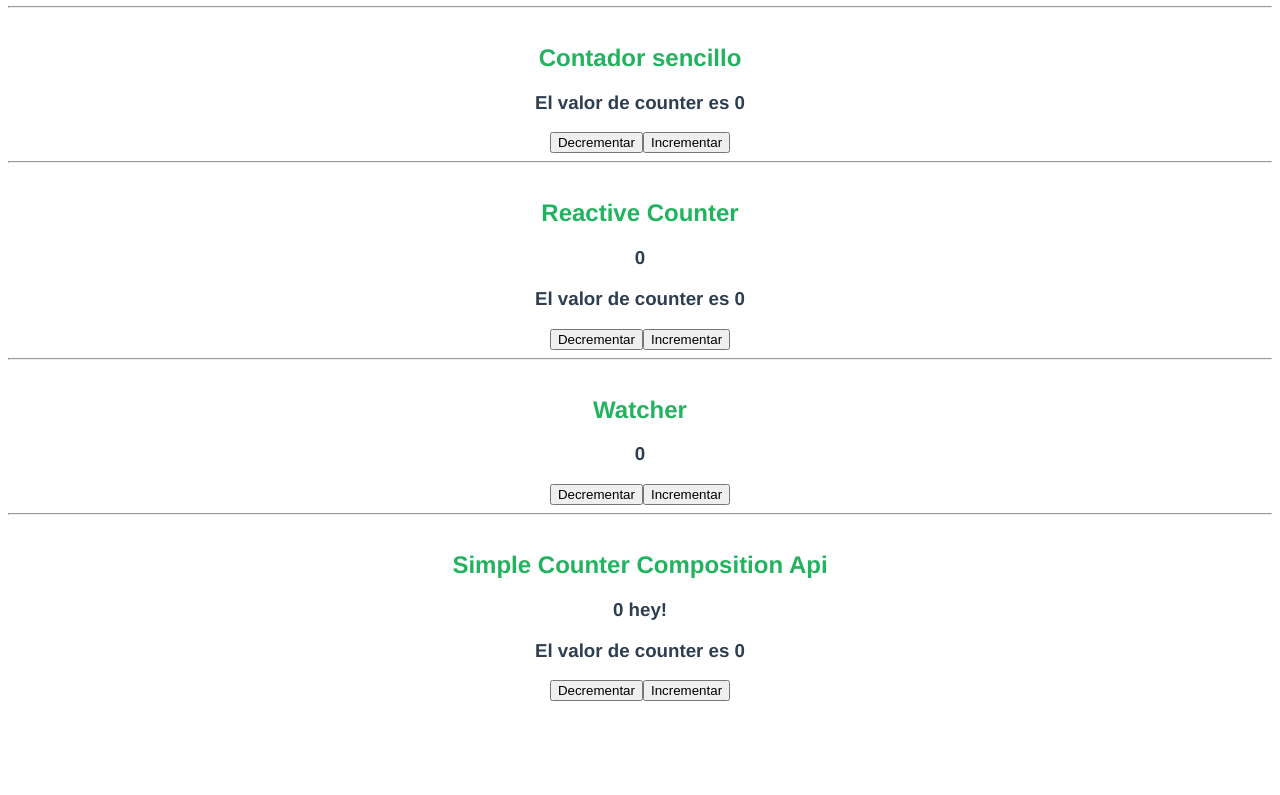
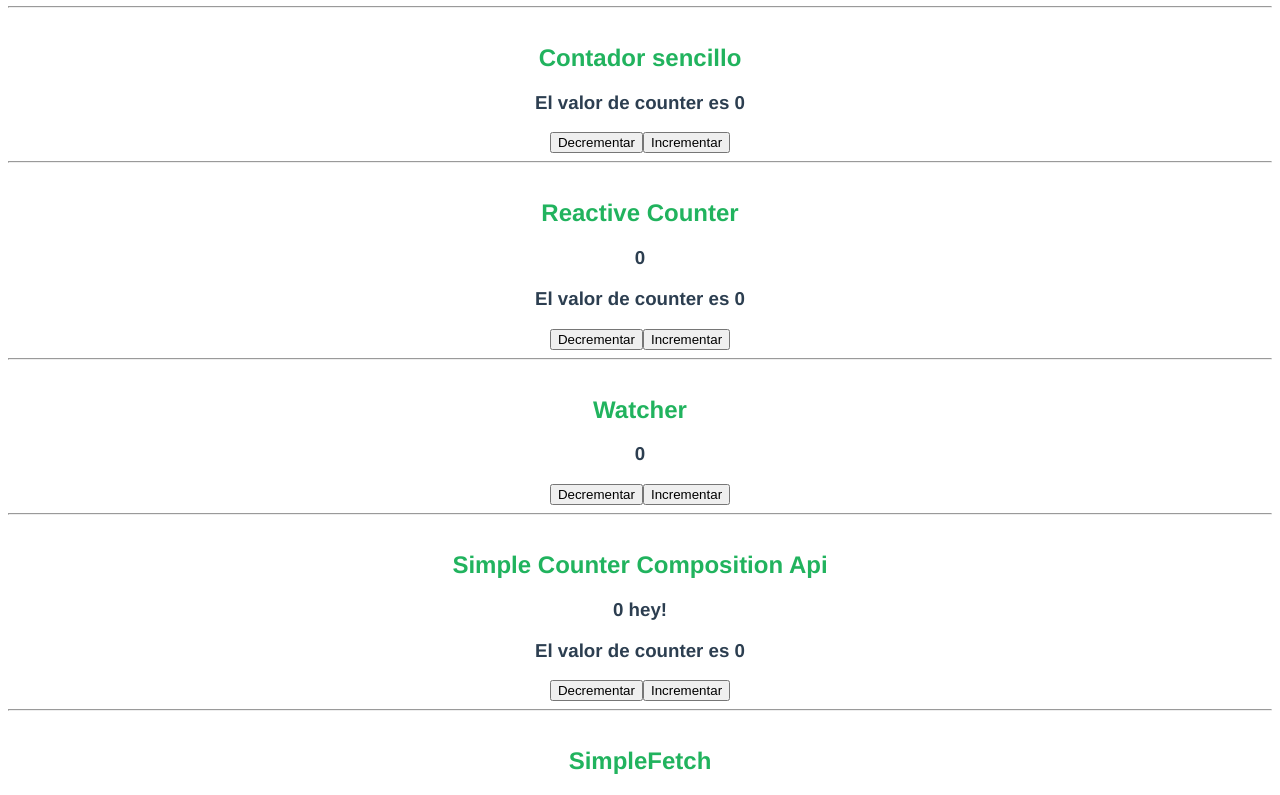
Before and after one commit to JuditAldeguer/vue3-basics, a Vue app: page / in a window 1280 px wide. Shown: the part 227-1022 px from the top of the page. Before the commit the page ends 936 px from the top, so only its background shows below. Built offline with nearby package versions, Linux system fonts and the light colour scheme.

Commit message:
feat: new component

```diff
--- /dev/null
+++ b/src/components/SimpleFetch.vue
@@ -0,0 +1,11 @@
+<template>
+<h2>SimpleFetch</h2>
+</template>
+
+<script>
+export default {
+  name: 'SimpleFetch'
+}
+</script>
+
+<style lang='scss'></style>
--- a/src/views/Home.vue
+++ b/src/views/Home.vue
@@ -9,6 +9,8 @@
     <Watcher />
      <hr />
     <SimpleCountercompositionApi />
+    <hr/>
+    <SimpleFetch/>
   </div>
 </template>
 
@@ -19,6 +21,7 @@ import SimpleCounter from '../components/SimpleCounter.vue'
 import ReactiveCounter from '../components/ReactiveCounterr.vue'
 import Watcher from '../components/Watcher.vue'
 import SimpleCountercompositionApi from '../components/SimpleCountercompositionApi.vue'
+import SimpleFetch from '../components/SimpleFetch.vue'
 
 export default {
   name: 'Home',
@@ -27,7 +30,8 @@ export default {
     SimpleCounter,
     ReactiveCounter,
     Watcher,
-    SimpleCountercompositionApi
+    SimpleCountercompositionApi,
+    SimpleFetch
   }
 }
 </script>
```
